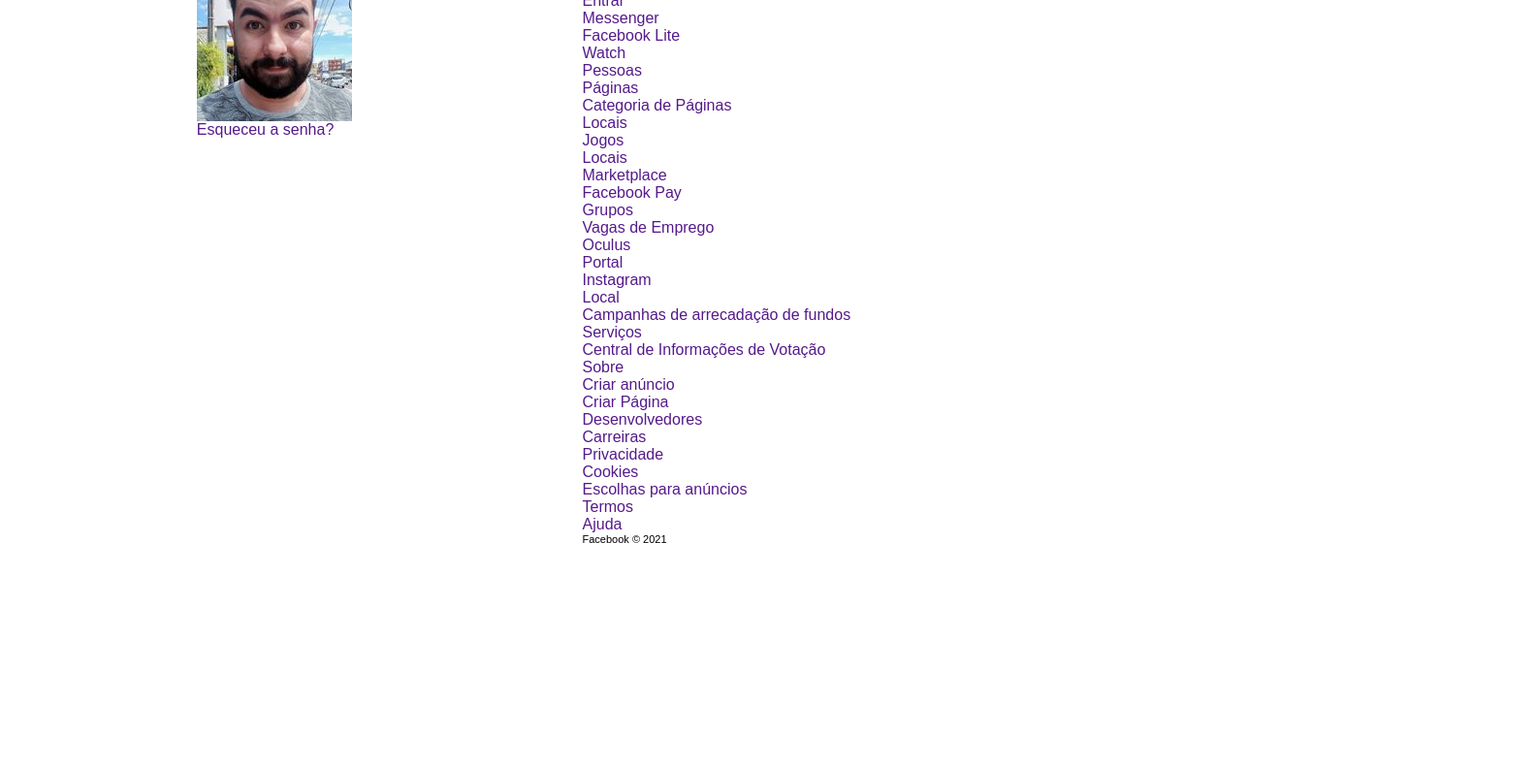
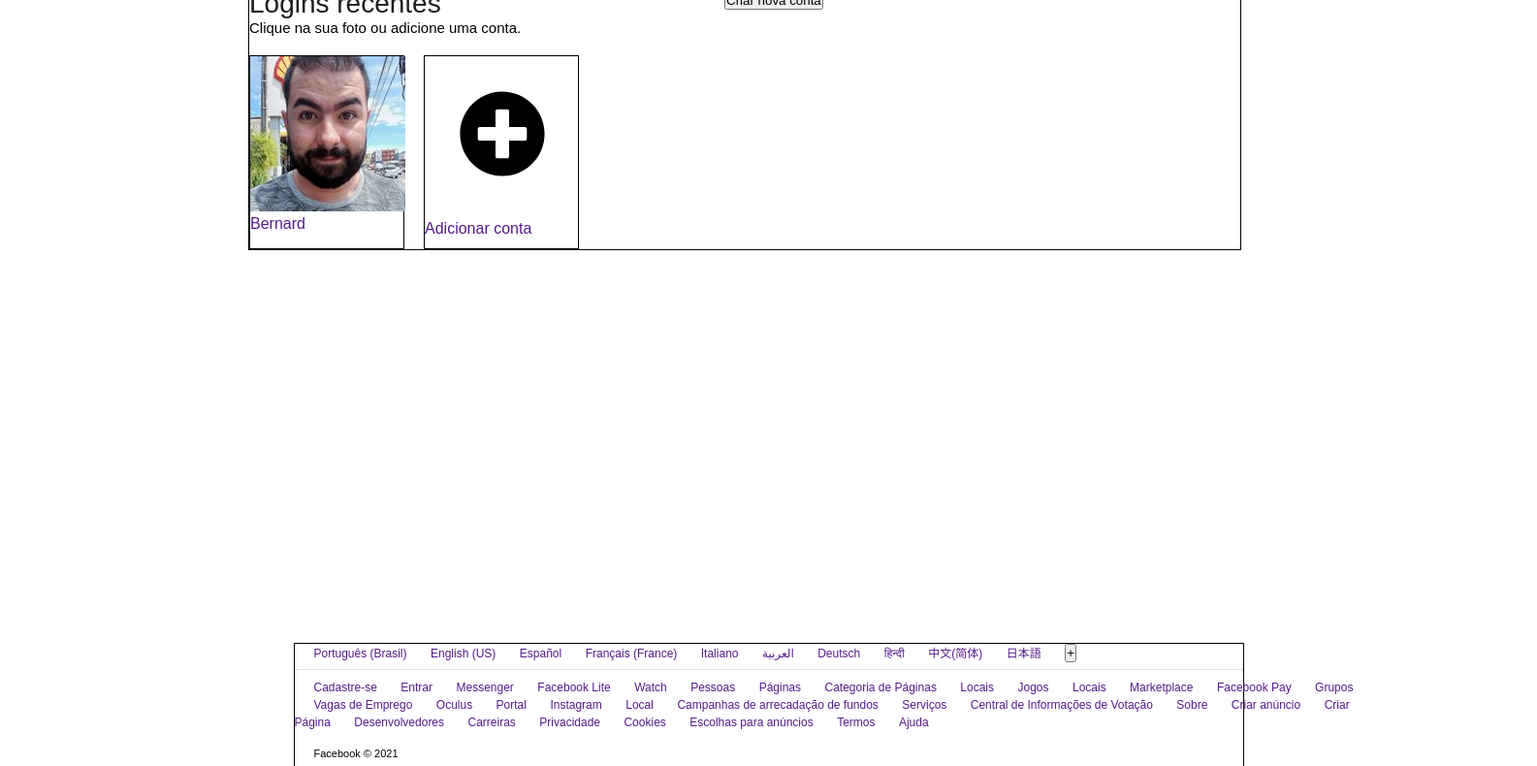
Before and after one commit to BernardBraun/faca_reply, a plain HTML site: page index.html in a window 1280 px wide. Shown: the part 237-1027 px from the top of the page at 97% size, 1585 px wide, since content can reach past the window. Before the commit the page ends 850 px from the top, so only its background shows below. Drawn offline with Linux system fonts and the light colour scheme.

Commit message:
Atualizando visualizações

```diff
--- a/index.html
+++ b/index.html
@@ -6,6 +6,10 @@
     <meta name="viewport" content="width=device-width, initial-scale=1.0">
 
     <link rel="stylesheet" href="./style/main.css">
+
+
+
+
 </head>
 <body>
     <header>
@@ -16,82 +20,89 @@
             <div class="fast_login">
                 <div class="logotipo"><img src="./img/logo.svg" alt="logotipo facebook"></div>
                 <div class="titulo_login"><p>Logins recentes</p></div>
-                <div class="instrucao_login"></div>
+                <div class="instrucao_login">Clique na sua foto ou adicione uma conta.</div>
                 <div class="container_accounts">
                     <div class="conta1">
-                        <img src="./img/profile_fastlogin.jpg" alt="">
+                        <img src="./img/profile_fastlogin.jpg" alt=""><a href="">Bernard</a>
                     </div>
-                    <div class="adicionar_conta"></div>
+                    <div class="adicionar_conta">
+                        <img src="./img/plus-circle-solid.svg" alt="adicionar outra conta"><a href="">Adicionar conta</a>
+                    </div>
                 </div>
 
             </div>
             <div class="login_email">
-                <div class="endereco_email"></div>
-                <div class="senha_login"></div>
-                <div class="botao_entrar"></div>
+                <div class="endereco_email"><input type="email tel" name="logins" id="" placeholder="Email ou telefone"></div>
+                <div class="senha_login"><input type="password" name="senha" id="" placeholder="Senha"></div>
+                <div class="botao_entrar"><button type="submit">Entrar</button></div>
                 <div class="esqueceu_senha"><a href="">Esqueceu a senha?</a></div>
                 <div class="divisor_login"></div>
-                <div class="botao_novaconta"></div>
+                <div class="botao_novaconta"><button type="submit">Criar nova conta</button></div>
             </div>
             <div class="criar_pagina"><p></p></div>
         </div>
     </div>
-    <footer>
+
+        <div class="main_footer">
         <div class="footer_container">
             <div class="idiomas">
                 <ul class="lista_idiomas">
-                    <a href="">Português (Brasil)</a>
-                    <a href="">English (US)</a>
-                    <a href="">Español</a>
-                    <a href="">Français (France)</a>
-                    <a href="">Italiano</a>
-                    <a href="">العربية</a>
-                    <a href="">Deutsch</a>
-                    <a href="">हिन्दी</a>
-                    <a href="">中文(简体)</a>
-                    <a href="">日本語</a>
-                    <a role="button" href="">+</a>
+                    <a class="a1" href="">Português (Brasil)</a>
+                    <a class="a1" href="">English (US)</a>
+                    <a class="a1" href="">Español</a>
+                    <a class="a1" href="">Français (France)</a>
+                    <a class="a1" href="">Italiano</a>
+                    <a class="a1" href="">العربية</a>
+                    <a class="a1" href="">Deutsch</a>
+                    <a class="a1" href="">हिन्दी</a>
+                    <a class="a1" href="">中文(简体)</a>
+                    <a class="a1" href="">日本語</a>
+                    <a class="a1" href=""><button>+</button></a>
                 </ul>
 
             </div>
+            <div class="content_curve"></div>
             <div class="otherapps">
                 <ul class="lista_links">
-                <li><a href="">Cadastre-se</a></li>
-                <li><a href="">Entrar</a></li>
-                <li><a href="">Messenger</a></li>
-                <li><a href="">Facebook Lite</a></li>
-                <li><a href="">Watch</a></li>
-                <li><a href="">Pessoas</a></li>
-                <li><a href="">Páginas</a></li>
-                <li><a href="">Categoria de Páginas</a></li>
-                <li><a href="">Locais</a></li>
-                <li><a href="">Jogos</a></li>
-                <li><a href="">Locais</a></li>
-                <li><a href="">Marketplace</a></li>
-                <li><a href="">Facebook Pay</a></li>
-                <li><a href="">Grupos</a></li>
-                <li><a href="">Vagas de Emprego</a></li>
-                <li><a href="">Oculus</a></li>
-                <li><a href="">Portal</a></li>
-                <li><a href="">Instagram</a></li>
-                <li><a href="">Local</a></li>
-                <li><a href="">Campanhas de arrecadação de fundos</a></li>
-                <li><a href="">Serviços</a></li>
-                <li><a href="">Central de Informações de Votação</a></li>
-                <li><a href="">Sobre</a></li>
-                <li><a href="">Criar anúncio</a></li>
-                <li><a href="">Criar Página</a></li>
-                <li><a href="">Desenvolvedores</a></li>
-                <li><a href="">Carreiras</a></li>
-                <li><a href="">Privacidade</a></li>
-                <li><a href="">Cookies</a></li>
-                <li><a href="">Escolhas para anúncios</a></li>
-                <li><a href="">Termos</a></li>
-                <li><a href="">Ajuda</a></li>
+                <a class="a1" href="">Cadastre-se</a>
+                <a class="a1" href="">Entrar</a>
+                <a class="a1" href="">Messenger</a>
+                <a class="a1" href="">Facebook Lite</a>
+                <a class="a1" href="">Watch</a>
+                <a class="a1" href="">Pessoas</a>
+                <a class="a1" href="">Páginas</a>
+                <a class="a1" href="">Categoria de Páginas</a>
+                <a class="a1" href="">Locais</a>
+                <a class="a1" href="">Jogos</a>
+                <a class="a1" href="">Locais</a>
+                <a class="a1" href="">Marketplace</a>
+                <a class="a1" href="">Facebook Pay</a>
+                <a class="a1" href="">Grupos</a>
+                <a class="a1" href="">Vagas de Emprego</a>
+                <a class="a1" href="">Oculus</a>
+                <a class="a1" href="">Portal</a>
+                <a class="a1" href="">Instagram</a>
+                <a class="a1" href="">Local</a>
+                <a class="a1" href="">Campanhas de arrecadação de fundos</a>
+                <a class="a1" href="">Serviços</a>
+                <a class="a1" href="">Central de Informações de Votação</a>
+                <a class="a1" href="">Sobre</a>
+                <a class="a1" href="">Criar anúncio</a>
+                <a class="a1" href="">Criar Página</a>
+                <a class="a1" href="">Desenvolvedores</a>
+                <a class="a1" href="">Carreiras</a>
+                <a class="a1" href="">Privacidade</a>
+                <a class="a1" href="">Cookies</a>
+                <a class="a1" href="">Escolhas para anúncios</a>
+                <a class="a1" href="">Termos</a>
+                <a class="a1" href="">Ajuda</a>
             </ul>
             </div>
             <div class="sign"><p>Facebook  &#169; 2021</p></div>
         </div>
-    </footer>
+    </div>
+
+
+
 </body>
 </html>
--- a/style/main.css
+++ b/style/main.css
@@ -6,7 +6,7 @@
     box-sizing: border-box;
     text-decoration: none;
     font-family: sans-serif;
-    display: block;
+
 }
 
 body {
@@ -14,7 +14,7 @@
     min-height: 100vh;
     margin: 0;
     padding: 0;
-    display: flex;
+    display: block;
     justify-content: center;
 }
 
@@ -25,23 +25,145 @@
     margin-top: 100px;
     margin-bottom: 250px;
     min-height: 500px;
+    padding-left: 20%;
+    display: block;
 }
+
+.container_login {
+    border: 1px solid #000;
+    margin-top: 150px;
+
+    display: flex;
+}
+
+.logotipo img {
+    height: 70px;
+}
+
 .titulo_login {
     font-size: 28px;
     color: #1c1e21;
 }
 
-.footer_container{
-    margin-left: 200px;
-    margin-right: 200px;
+.instrucao_login {
+    font-size: 15px;
+    margin-bottom: 20px;
+}
+
+.container_accounts {
+    display: flex;
+}
+
+.conta1 {
+    width: 160px;
+    height: 200px;
+    border: 1px solid #000;
+}
+
+.conta1 img {
+    align-items: center;
+}
+
+.conta1 a {
+    text-decoration: none;
+    text-align: center;
+    margin-top: 10px;
+}
+
+.adicionar_conta {
+    margin-left: 20px;
+    width: 160px;
+    height: 200px;
+    border: 1px solid #000;
+}
+
+.adicionar_conta img {
+    align-items: center;
+    margin-left: 35px;
+    margin-top: 35px;
+    margin-bottom: 40px;
+    height: 90px;
+    width: 90px;
+}
+
+.adicionar_conta a {
+    text-decoration: none;
+    text-align: center;
+    margin-top: 10px;
+}
+
+.login_email {
+    display: block;
+    align-items: center;
+    margin-left: 150px;
+}
+
+.endereco_email {
+    display: block;
+}
+
+
+.senha_login {
+    display: block;
+}
+
+.botao_entrar {
+    display:block;
+}
+
+.esqueceu_senha {
+    display: block;
+    text-align: center;
+}
+
+.divisor_login {
+    border: 1px solid #000;
+    display: block;
+}
+
+.main_footer {
+    width: 1585px;
+    height: 136px;
 
 }
 
+.footer_container{
+    border: 1px solid #000;
+    bottom:0;
+    width:980px;
+    height: 136px;
+    margin: 0 302.5px;
+
+}
+
+.footer_container a {
+    font-size: 12px;
+
+}
+
+.content_curve {
+    border-bottom: 1px solid #dddfe2;
+    font-size: 1px;
+    height: 8px;
+    margin-bottom: 8px;
+}
+
+.a1 {
+    padding: 0 0 0 20px;
+}
+
+
 .lista_links {
     list-style: none;
+    width: 1100px;
+    height: 57px;
 }
+
+
 .sign {
     font-size: 11px;
+    padding: 0 0 0 20px;
+    margin-top: 15px;
 
 }
 
```
Also changed, not shown: img/plus-circle-solid.svg (added).
